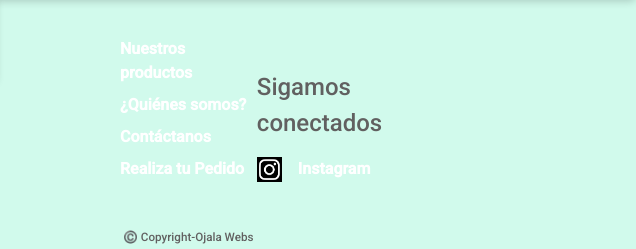
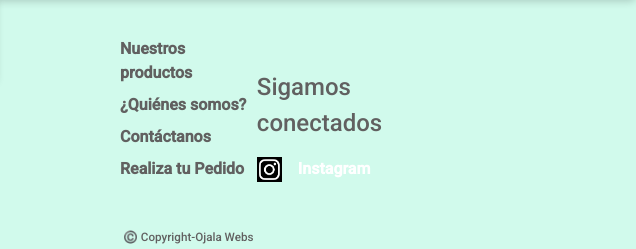
Before and after one commit to caceresnb/Voila, a plain HTML site: page quienes somos.html in a window 1280 px wide. Shown: the part 1963-2212 px from the top of the page, 644-1280 px from the left. Drawn offline with nearby package versions, Linux system fonts and the light colour scheme.

Commit message:
Update quienes somos.html

```diff
--- a/quienes somos.html
+++ b/quienes somos.html
@@ -127,16 +127,16 @@
                             <div class="navbar margin-footer quienes">
                                 <ul class="footer__responsive">
                                 <li class="footext">
-                                    <a href="productos.html"><strong style="color:white">Nuestros productos</strong></a>
+                                    <a href="productos.html"><strong style="color: #616060">Nuestros productos</strong></a>
                                 </li>
                                 <li   class="texto footext">
-                                    <a href="quienes somos.html"><strong style="color:white">¿Quiénes somos?</strong></a>
+                                    <a href="quienes somos.html"><strong style="color: #616060">¿Quiénes somos?</strong></a>
                                 </li>
                                 <li   class="texto footext">
-                                    <a href="contacto.html"><strong style="color:white">Contáctanos</strong></a>
+                                    <a href="contacto.html"><strong style="color: #616060">Contáctanos</strong></a>
                                 </li>
                                 <li   class="texto footext">
-                                    <a href="Carrito.html"><strong style="color:white">Realiza tu Pedido</strong></a>
+                                    <a href="Carrito.html"><strong style="color: #616060">Realiza tu Pedido</strong></a>
                                 </li>
                                 <p class="copy">©️ Copyright-Ojala Webs</p>
                             </ul>
@@ -157,7 +157,7 @@
                                     <a href="https://api.whatsapp.com/send?phone=5493516063195&text=GRACIAS%20POR%20CONTACTARTE.%20ENSEGUIDA%20TE%20RESPONDEREMOS."><strong style="color:white"></strong></a>
                                 </li>
                                 <li   class="texto footext">
-                                   <strong style="color:white"></strong>
+                                   <strong style="color: #616060"></strong>
                                 </li>
                                 <p class="copy"> </p>
                             </ul>
```
